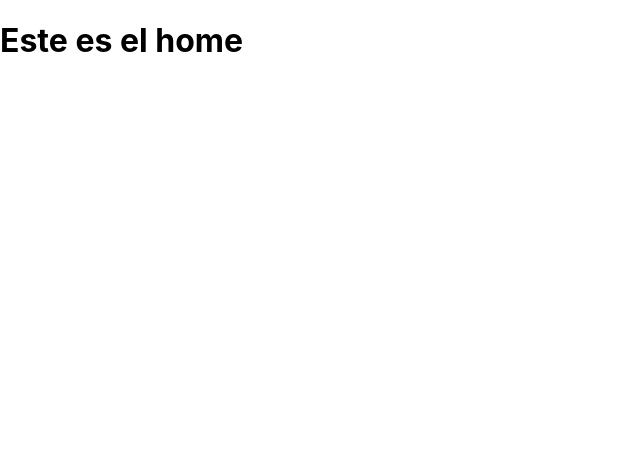
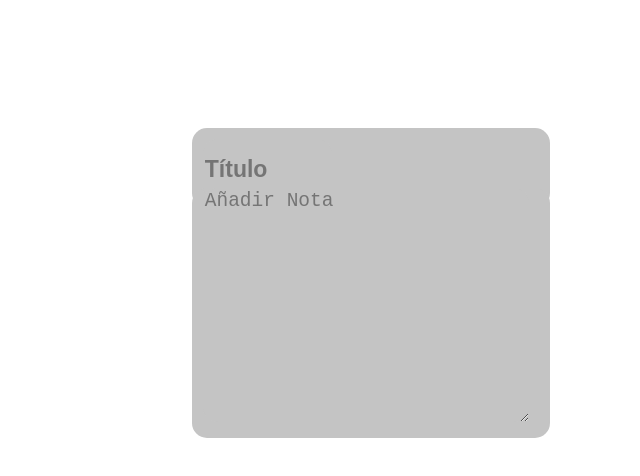
Before and after one commit to Laboratoria/LIM015-lab-notes, a React (Create React App) app: page /home in a window 1280 px wide. Shown: the top 476 px of the page, without its empty margins (0-640 px from the left). Built offline with nearby package versions, Linux system fonts and the light colour scheme.

Commit message:
maquetación de textArea para escribir notas

```diff
--- a/src/components/notitas/Notitas.jsx
+++ b/src/components/notitas/Notitas.jsx
@@ -1,10 +1,17 @@
 import React from 'react';
+import '../../components/notitas/notitas.css'
 
 
 const Notitas = () => {
   return (
-  <h1>Este es el home</h1>
+    <section className='content'>
+      <section className='contenteInputTitle'>
+        <input type='title' className='notasTitle' name="title" placeholder='Título'/>
+      </section>
+      <section className='ContentTextArea'>
+        <textarea name="notas" className='notasTextArea' placeholder='Añadir Nota'></textarea>
+      </section>
+  </section>
   );
 };
-
 export default Notitas;
```
